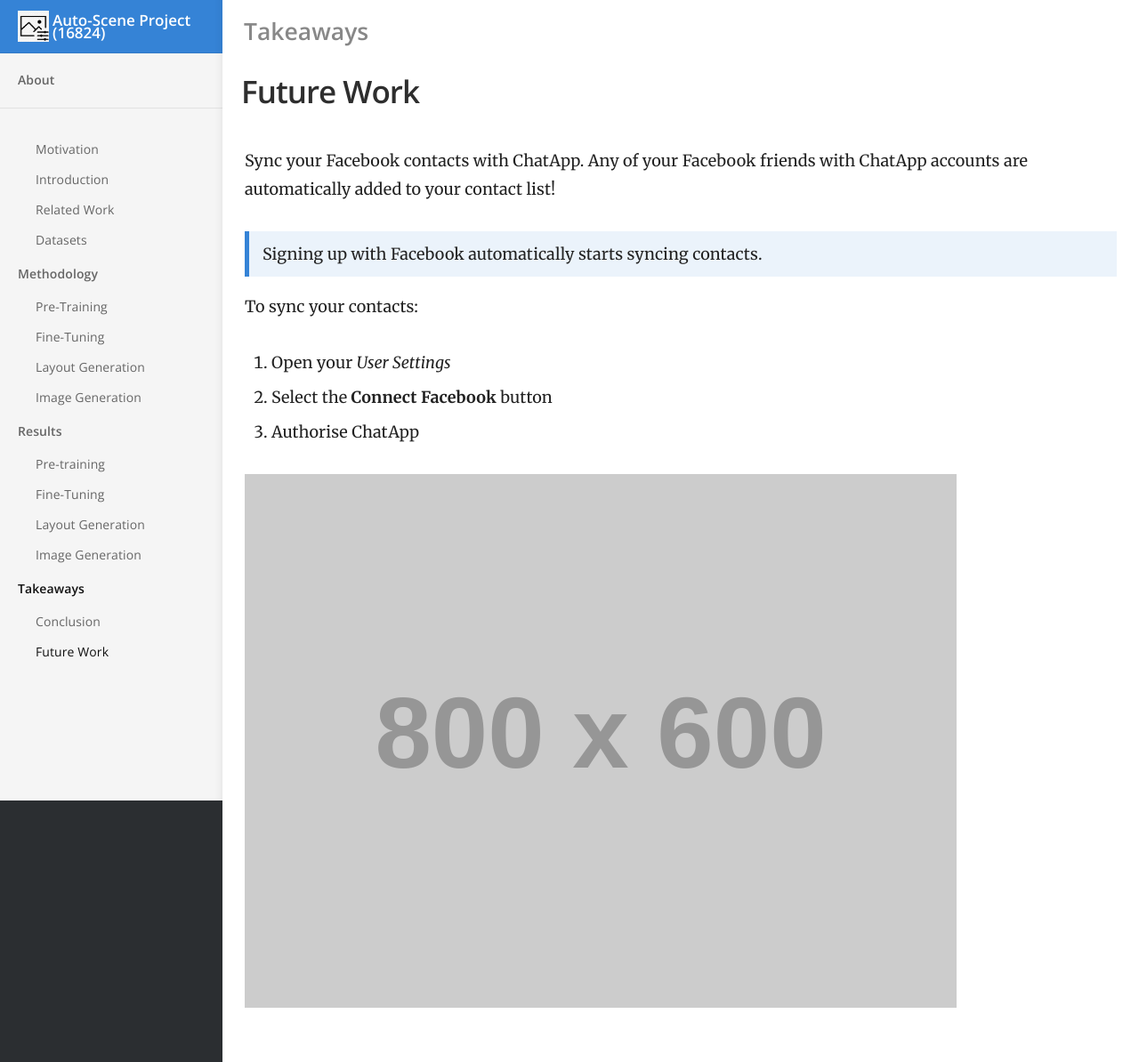
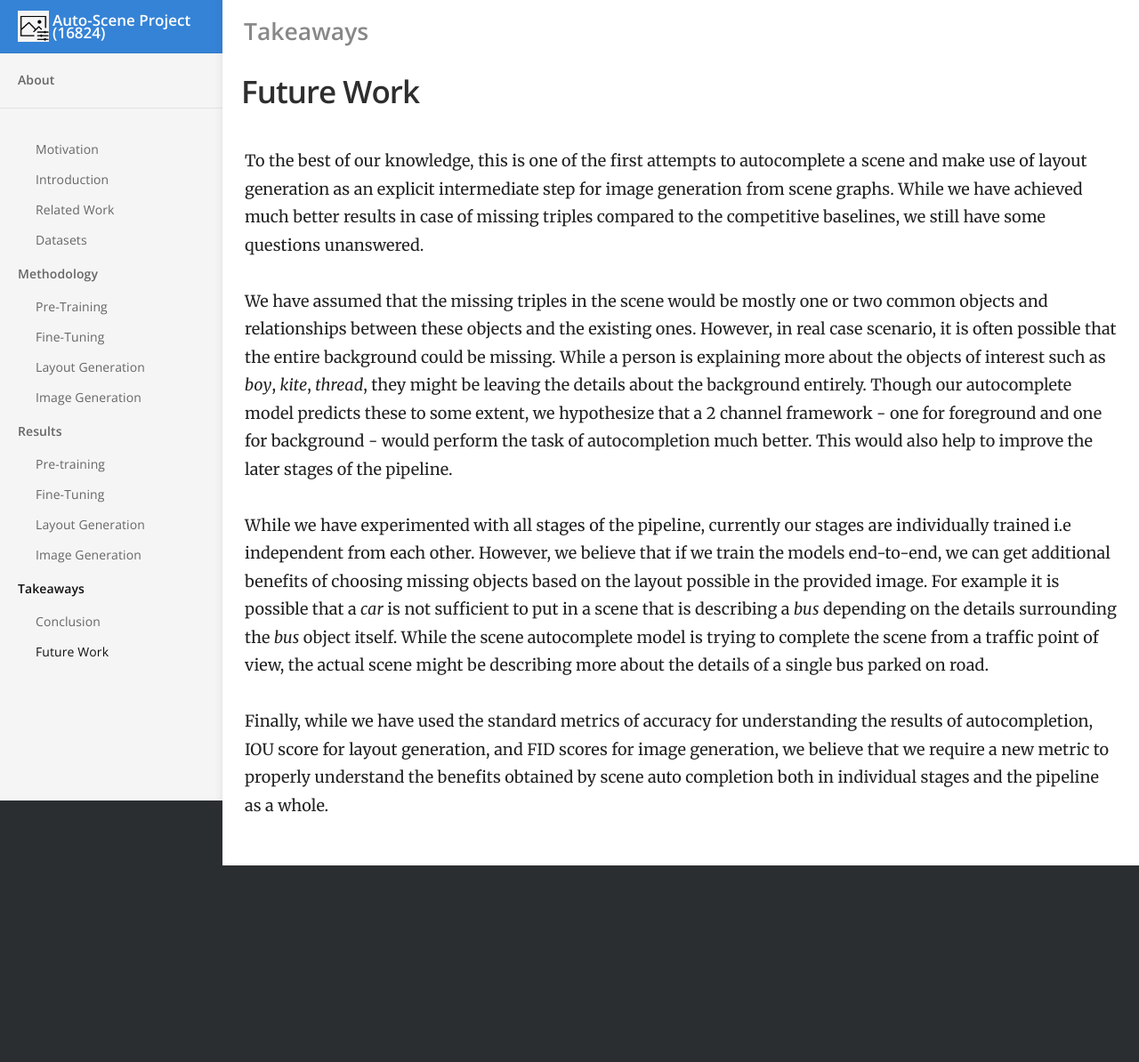
Before and after one commit to bhanu77prakash/scene-edit.github.io, a Jekyll site: the page built from _docs/Takeaways/Future Work.md, in a window 1280 px wide. Shown: the whole page at 89% size. Built offline with Jekyll 4.4.1, drawn with Linux system fonts in a browser that asks for light colours; after the commit the page ends 973 px from its top, so only the background shows below that.

Commit message:
updated website

```diff
--- a/_docs/Takeaways/Future Work.md
+++ b/_docs/Takeaways/Future Work.md
@@ -4,14 +4,10 @@ category: Takeaways
 order: 6
 ---
 
-Sync your Facebook contacts with ChatApp. Any of your Facebook friends with ChatApp accounts are automatically added to your contact list!
+To the best of our knowledge, this is one of the first attempts to autocomplete a scene and make use of layout generation as an explicit intermediate step for image generation from scene graphs. While we have achieved much better results in case of missing triples compared to the competitive baselines, we still have some questions unanswered.
 
-> Signing up with Facebook automatically starts syncing contacts.
+We have assumed that the missing triples in the scene would be mostly one or two common objects and relationships between these objects and the existing ones. However, in real case scenario, it is often possible that the entire background could be missing. While a person is explaining more about the objects of interest such as *boy*, *kite*, *thread*, they might be leaving the details about the background entirely. Though our autocomplete model predicts these to some extent, we hypothesize that a 2 channel framework - one for foreground and one for background - would perform the task of autocompletion much better. This would also help to improve the later stages of the pipeline.
 
-To sync your contacts:
+While we have experimented with all stages of the pipeline, currently our stages are individually trained i.e independent from each other. However, we believe that if we train the models end-to-end, we can get additional benefits of choosing missing objects based on the layout possible in the provided image. For example it is possible that a *car* is not sufficient to put in a scene that is describing a *bus* depending on the details surrounding the *bus* object itself. While the scene autocomplete model is trying to complete the scene from a traffic point of view, the actual scene might be describing more about the details of a single bus parked on road.
 
-1. Open your *User Settings*
-2. Select the **Connect Facebook** button
-3. Authorise ChatApp
-
-![](//placehold.it/800x600)
+Finally, while we have used the standard metrics of accuracy for understanding the results of autocompletion, IOU score for layout generation, and FID scores for image generation, we believe that we require a new metric to properly understand the benefits obtained by scene auto completion both in individual stages and the pipeline as a whole.
```
Also changed, not shown: _docs/Takeaways/Conclusion.md (+2 -0 lines).
